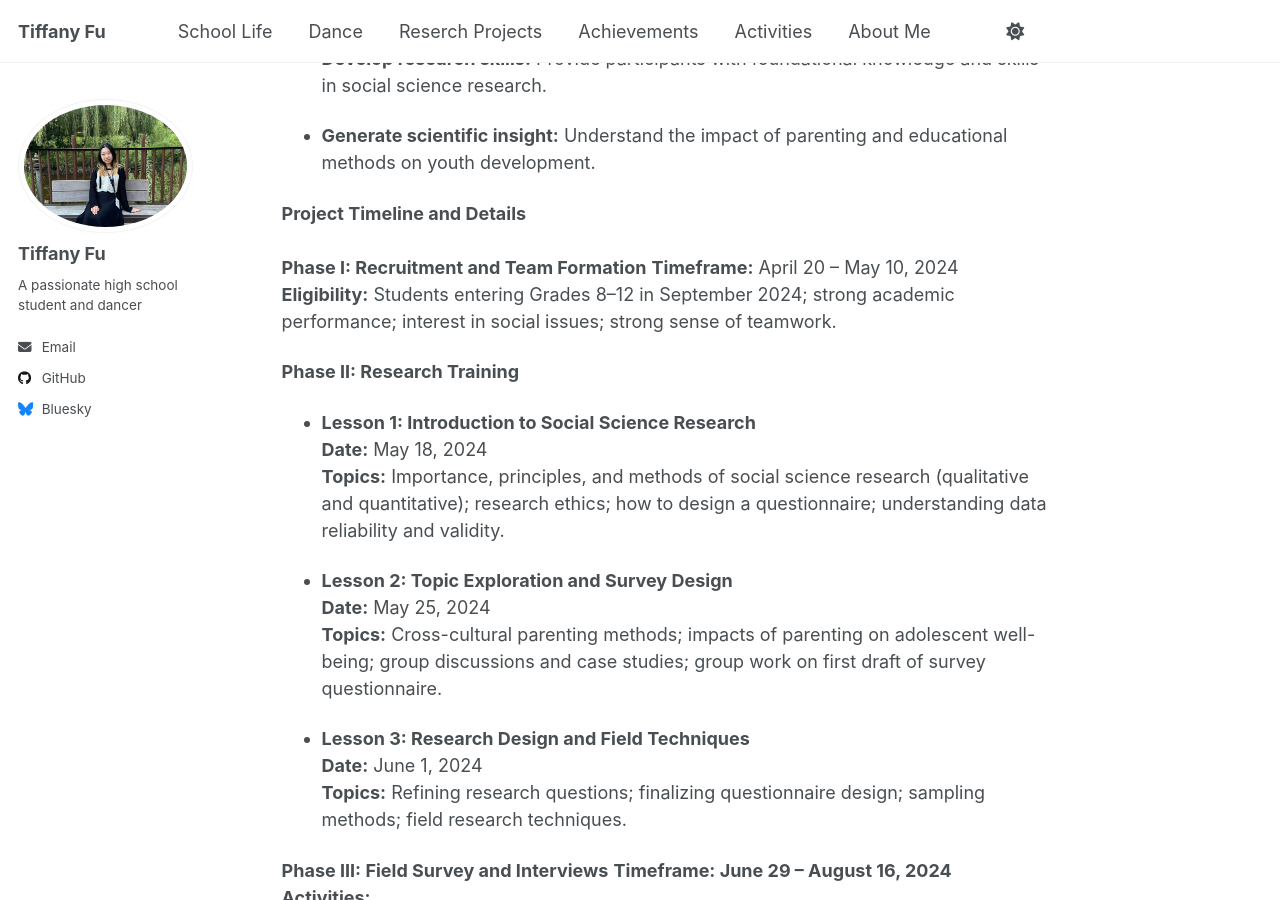
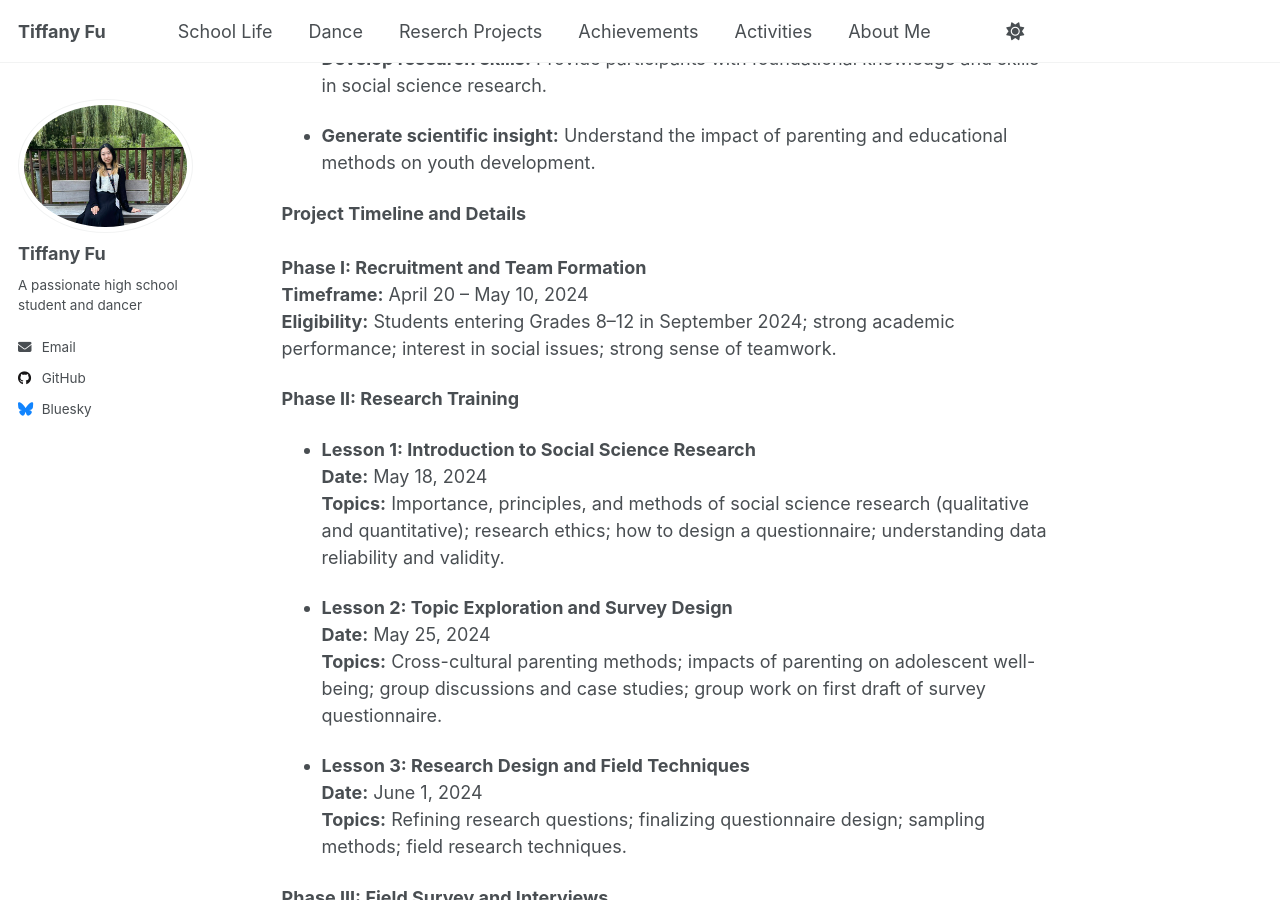
Before and after one commit to TiffanyJTFu/TiffanyFu, a Jekyll site: the page built from _teaching/2015-spring-teaching-2.md, in a window 1280 px wide and 900 px high, scrolled down 912 px. Built offline with Jekyll 4.4.1, drawn with Linux system fonts in a browser that asks for light colours; a script that is not in the unit is left out.

```diff
--- a/_teaching/2015-spring-teaching-2.md
+++ b/_teaching/2015-spring-teaching-2.md
@@ -22,7 +22,7 @@ To address this need, Leading Tomorrow, a non-profit organization, has launched
 
 **Project Timeline and Details**
 <br><br>**Phase I: Recruitment and Team Formation**
-**Timeframe:** April 20 – May 10, 2024
+<br>**Timeframe:** April 20 – May 10, 2024
 <br>**Eligibility:** Students entering Grades 8–12 in September 2024; strong academic performance; interest in social issues; strong sense of teamwork.
 
 **Phase II: Research Training**
@@ -39,7 +39,7 @@ To address this need, Leading Tomorrow, a non-profit organization, has launched
 <br>**Topics:** Refining research questions; finalizing questionnaire design; sampling methods; field research techniques.
 
 **Phase III: Field Survey and Interviews**
-**Timeframe: June 29 – August 16, 2024**
+<br>**Timeframe: June 29 – August 16, 2024**
 <br>**Activities:**
 
 * Students work in groups to conduct field research through surveys and in-depth interviews.
@@ -57,7 +57,7 @@ To address this need, Leading Tomorrow, a non-profit organization, has launched
 <br>**Activities:** Group-based data analysis, interpretation of findings, and report writing. Selected reports will be considered for publication.
 
 **Phase V: Results Sharing and Feedback**
-**Date:** Late October 2024
+<br>**Date:** Late October 2024
 <br>**Format:** presentation session
 <br>**Activities:**
 
```
